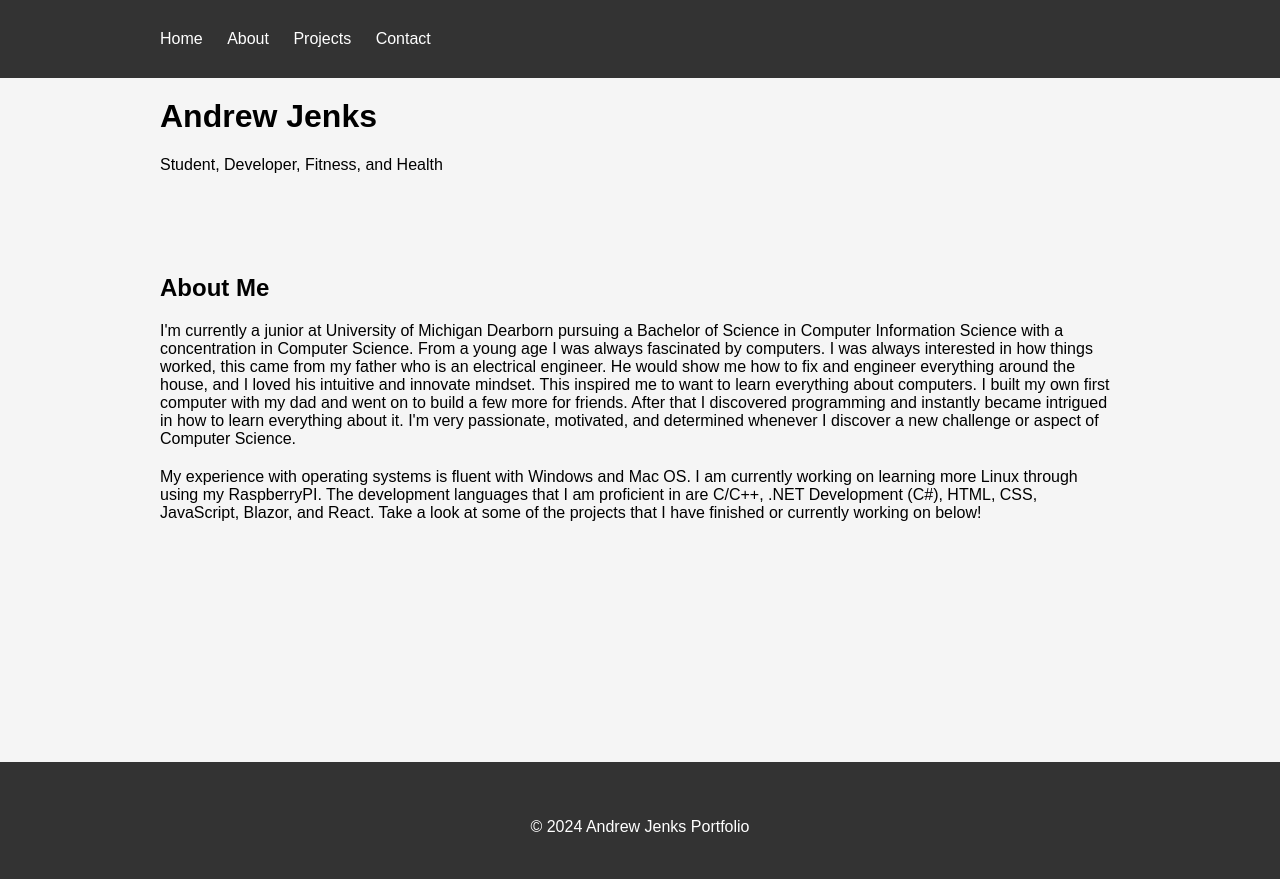
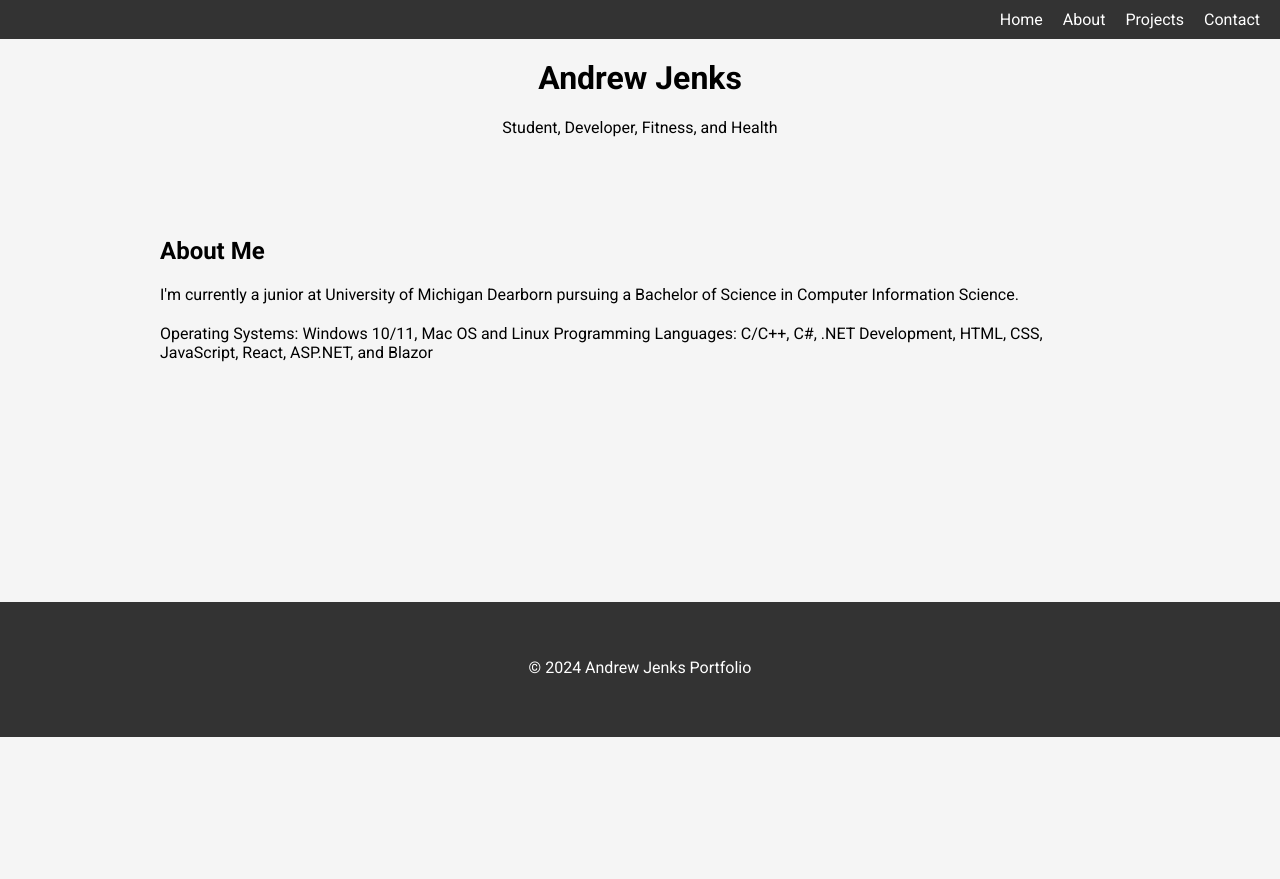
Before and after one commit to drewj71/drewj71.github.io, a plain HTML site: page index.html in a window 1280 px wide. After the commit the page ends 800 px from the top, so only its background shows below. Drawn offline with Linux system fonts and the light colour scheme.

Commit message:
Lots of changes

```diff
--- a/index.html
+++ b/index.html
@@ -1,5 +1,6 @@
 <!DOCTYPE html>
 <html lang="en">
+
 <head>
     <meta charset="UTF-8">
     <meta name="description" content="best-software-engineer">
@@ -9,17 +10,26 @@
     <title>Andrew Jenks Simple Portfolio</title>
     <link rel="stylesheet" href="styles.css">
     <script src="script.js"></script>
+    <link rel="preconnect" href="https://fonts.googleapis.com">
+    <link rel="preconnect" href="https://fonts.gstatic.com" crossorigin>
+    <link
+        href="https://fonts.googleapis.com/css2?family=Roboto+Mono:wght@300;500;700&family=Roboto:wght@400;500;700;900&display=swap"
+        rel="stylesheet">
 </head>
+
 <body>
     <nav>
-            <div class="container">
-                <ul>
+        <ul class="social-links">
+            <li><a href="https://github.com/drewj71"><i class="fab fa-github"></i></a></li>
+            <li><a href="mailto:drewjenks71@gmail.com"><i class="fas fa-envelope"></i></a></li>
+            <li><a href="https://www.linkedin.com/in/andrew-jenks-107403201/"><i class="fab fa-linkedin"></i></a></li>
+        </ul>
+        <ul class="main-menu">
             <li><a href="#home">Home</a></li>
             <li><a href="#about">About</a></li>
             <li><a href="#projects">Projects</a></li>
             <li><a href="#contact">Contact</a></li>
         </ul>
-            </div>
     </nav>
 
     <div id="home" class="section">
@@ -34,20 +44,11 @@
             <h2>About Me</h2>
             <p>
                 I'm currently a junior at University of Michigan Dearborn pursuing a Bachelor of Science
-                    in Computer Information Science with a concentration in Computer Science. From a young age
-                    I was always fascinated by computers. I was always interested in how things worked, this
-                    came from my father who is an electrical engineer. He would show me how to fix and engineer
-                    everything around the house, and I loved his intuitive and innovate mindset. This inspired
-                    me to want to learn everything about computers. I built my own first computer with my dad
-                    and went on to build a few more for friends. After that I discovered programming and instantly
-                    became intrigued in how to learn everything about it. I'm very passionate, motivated, and
-                    determined whenever I discover a new challenge or aspect of Computer Science.
+                in Computer Information Science.
             </p>
             <p>
-                    My experience with operating systems is fluent with Windows and Mac OS. I am currently working
-                    on learning more Linux through using my RaspberryPI. The development languages that I am proficient
-                    in are C/C++, .NET Development (C#), HTML, CSS, JavaScript, Blazor, and React. Take a look at some
-                    of the projects that I have finished or currently working on below!
+                Operating Systems: Windows 10/11, Mac OS and Linux
+                Programming Languages: C/C++, C#, .NET Development, HTML, CSS, JavaScript, React, ASP.NET, and Blazor
             </p>
         </div>
     </div>
@@ -70,4 +71,5 @@
         </div>
     </footer>
 </body>
+
 </html>
--- a/styles.css
+++ b/styles.css
@@ -1,5 +1,5 @@
 body {
-    font-family: Arial, sans-serif;
+    font-family: 'Roboto', sans-serif;
     background-color: #f5f5f5; /* Cream or off-white background */
     color: #000;
     margin: 0;
@@ -25,22 +25,28 @@ body {
     background-color: #333;
     color: #fff;
     padding: 10px 0;
+    display: flex;
+    justify-content: flex-end;
   }
 
   nav ul {
     list-style-type: none;
     margin: 0;
     padding: 0;
+    display: flex;
   }
 
   nav ul li {
-    display: inline;
     margin-right: 20px;
   }
 
   nav ul li a {
     text-decoration: none;
     color: #fff;
+  }
+
+  nav ul li:first-child {
+    margin-left: 0;
   }
 
   /* Section styles */
@@ -55,3 +61,13 @@ body {
     padding: 20px 0;
     text-align: center;
   }
+
+#home h1 {
+    text-align: center;
+    font-family: 'Roboto', sans-serif;
+}
+
+#home p {
+    text-align: center;
+    font-family: 'Roboto', monospace;
+}
```
Lines whose indentation alone changed are shown as unchanged.
